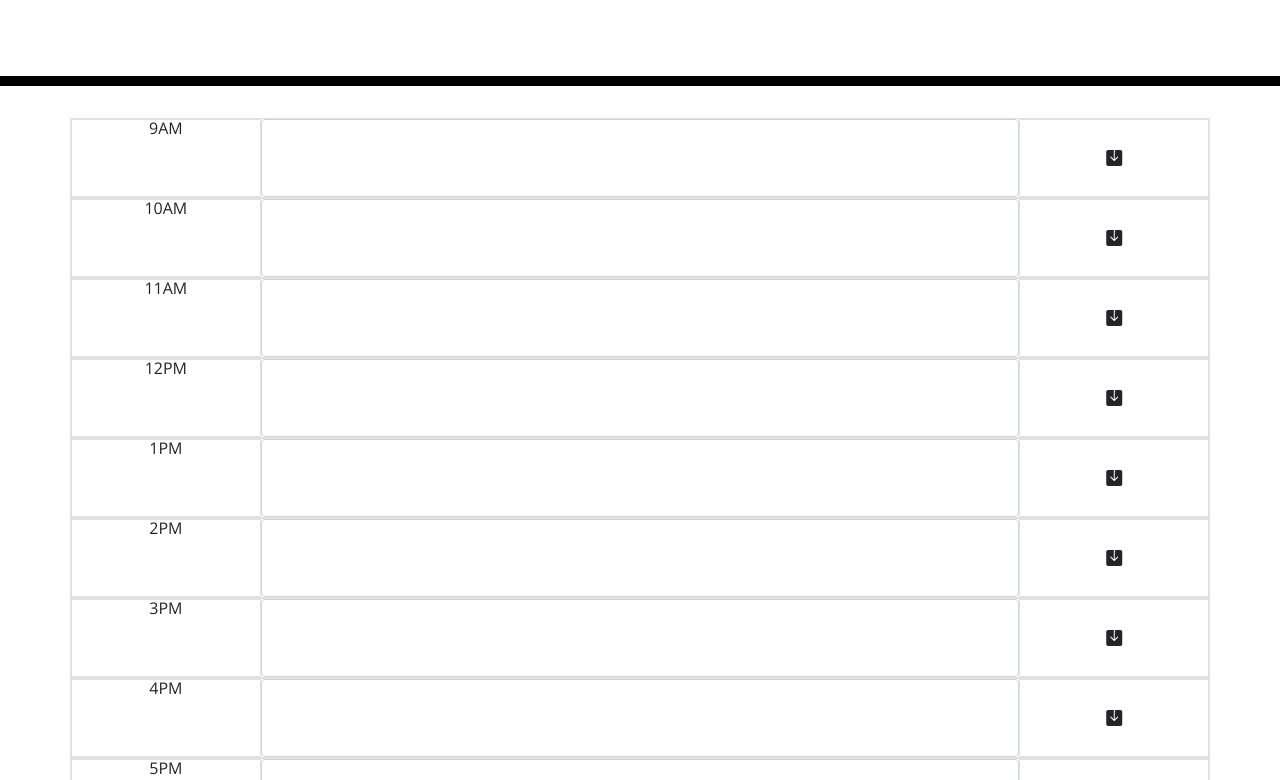
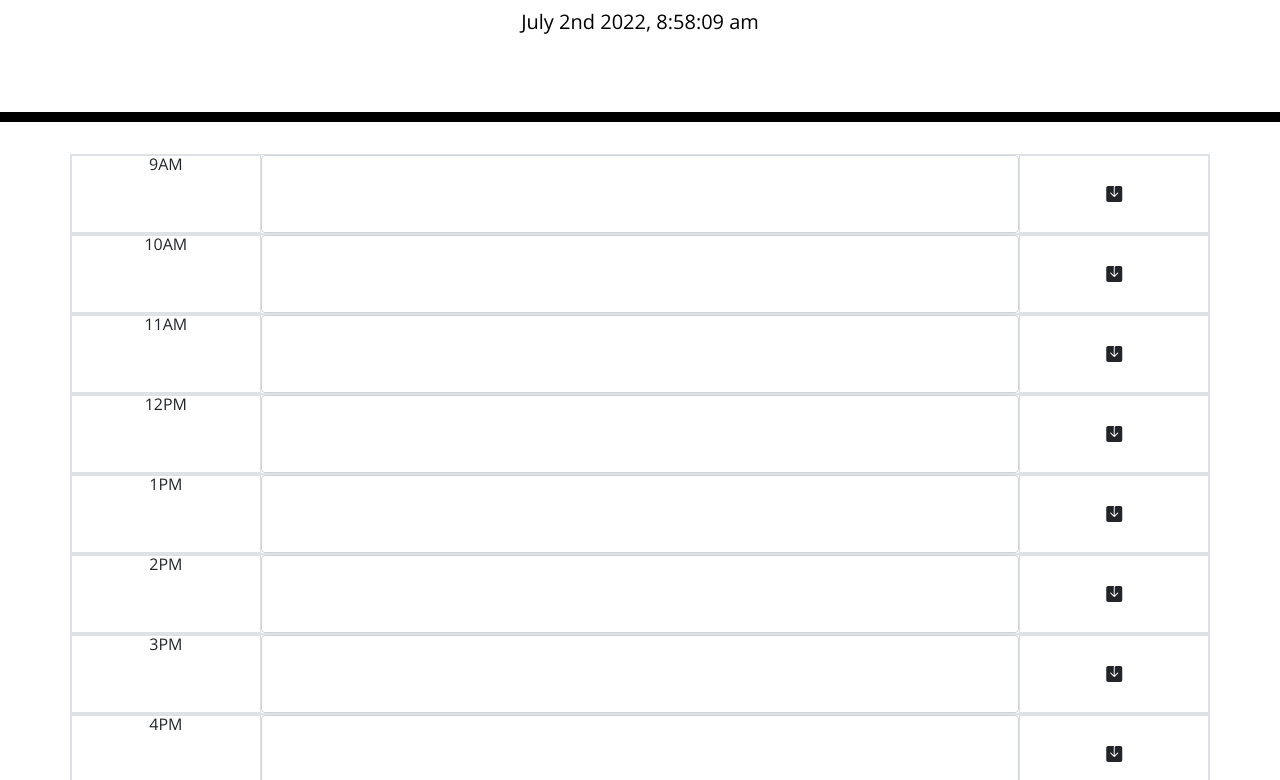
Before and after one commit to Zoki91/Work-Day-Scheduler-Zoran, a plain HTML site: page Develop/index.html in a window 1280 px wide. Shown: the part 182-962 px from the top of the page. Drawn offline with nearby package versions, Linux system fonts and the light colour scheme.

Commit message:
added in JS file for moment

```diff
--- a/Develop/index.html
+++ b/Develop/index.html
@@ -12,7 +12,8 @@
   <link rel="stylesheet" href="https://use.fontawesome.com/releases/v5.8.1/css/all.css"
     integrity="sha384-50oBUHEmvpQ+1lW4y57PTFmhCaXp0ML5d60M1M7uH2+nqUivzIebhndOJK28anvf" crossorigin="anonymous" />
   <link href="https://fonts.googleapis.com/css?family=Open+Sans&display=swap" rel="stylesheet" />
-  <link rel="stylesheet" href="style.css" />
+    <link rel="stylesheet" href="style.css" />
+
   <title>Work Day Scheduler</title>
 </head>
 
@@ -22,6 +23,7 @@
     <p class="lead">A simple calendar app for scheduling your work day</p>
     <p id="currentDay" class="lead"></p>
   </header>
+
   <div class="container">
     <!-- Timeblocks go here -->
 
@@ -82,8 +84,10 @@
 
 <br>
 
-  <script src="https://cdnjs.cloudflare.com/ajax/libs/jquery/3.2.1/jquery.min.js"></script>
-  <script src="https://cdnjs.cloudflare.com/ajax/libs/moment.js/2.24.0/moment.min.js"></script>
+<script src="https://cdnjs.cloudflare.com/ajax/libs/jquery/3.2.1/jquery.min.js"></script>
+<script src="https://cdnjs.cloudflare.com/ajax/libs/moment.js/2.24.0/moment.min.js"></script>
+<script src="script.js"></script>
+
 </body>
 
 </html>
--- /dev/null
+++ b/Develop/script.js
@@ -0,0 +1,2 @@
+var today = moment();
+$("#currentDay").text(today.format("MMMM Do YYYY, h:mm:ss a"));
```
